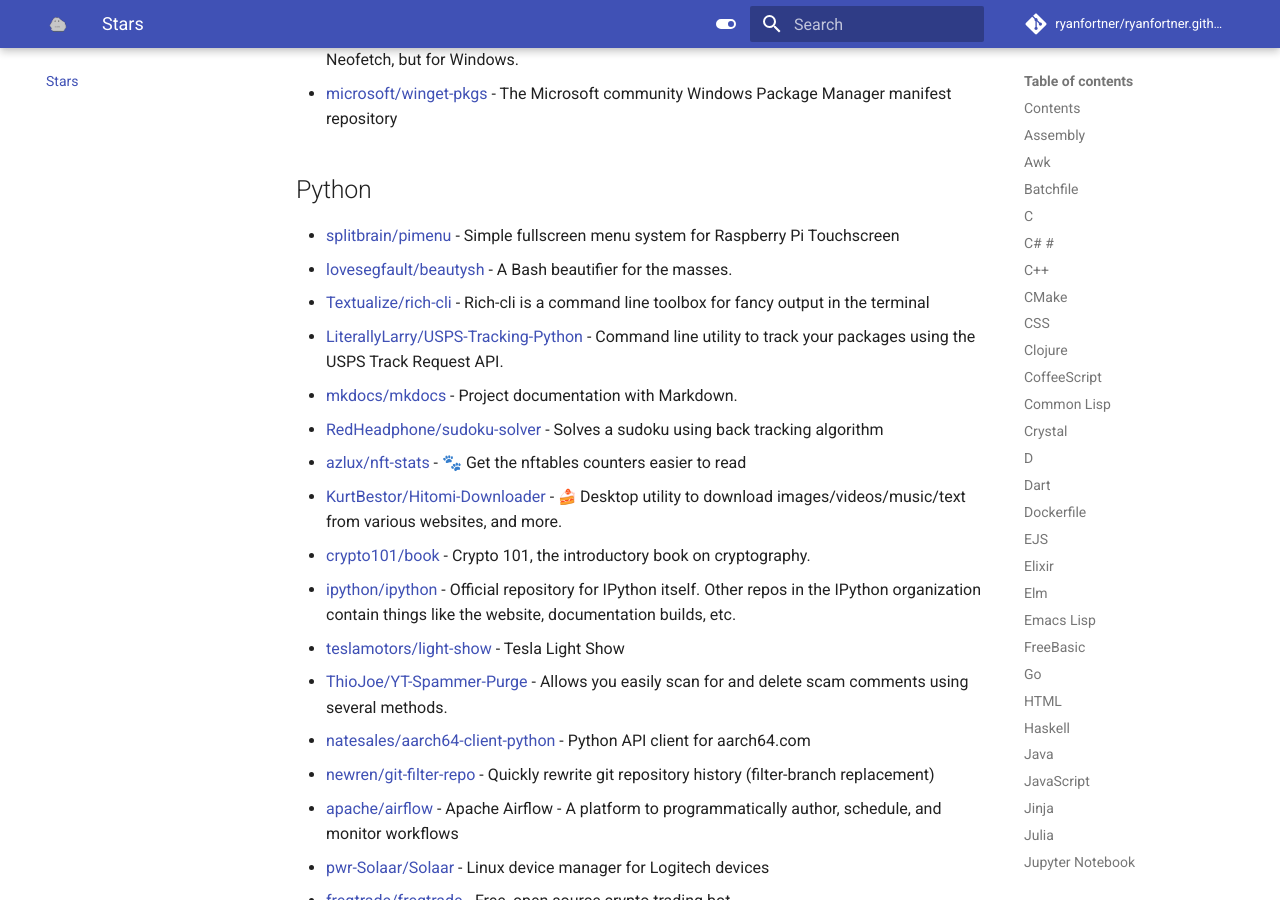
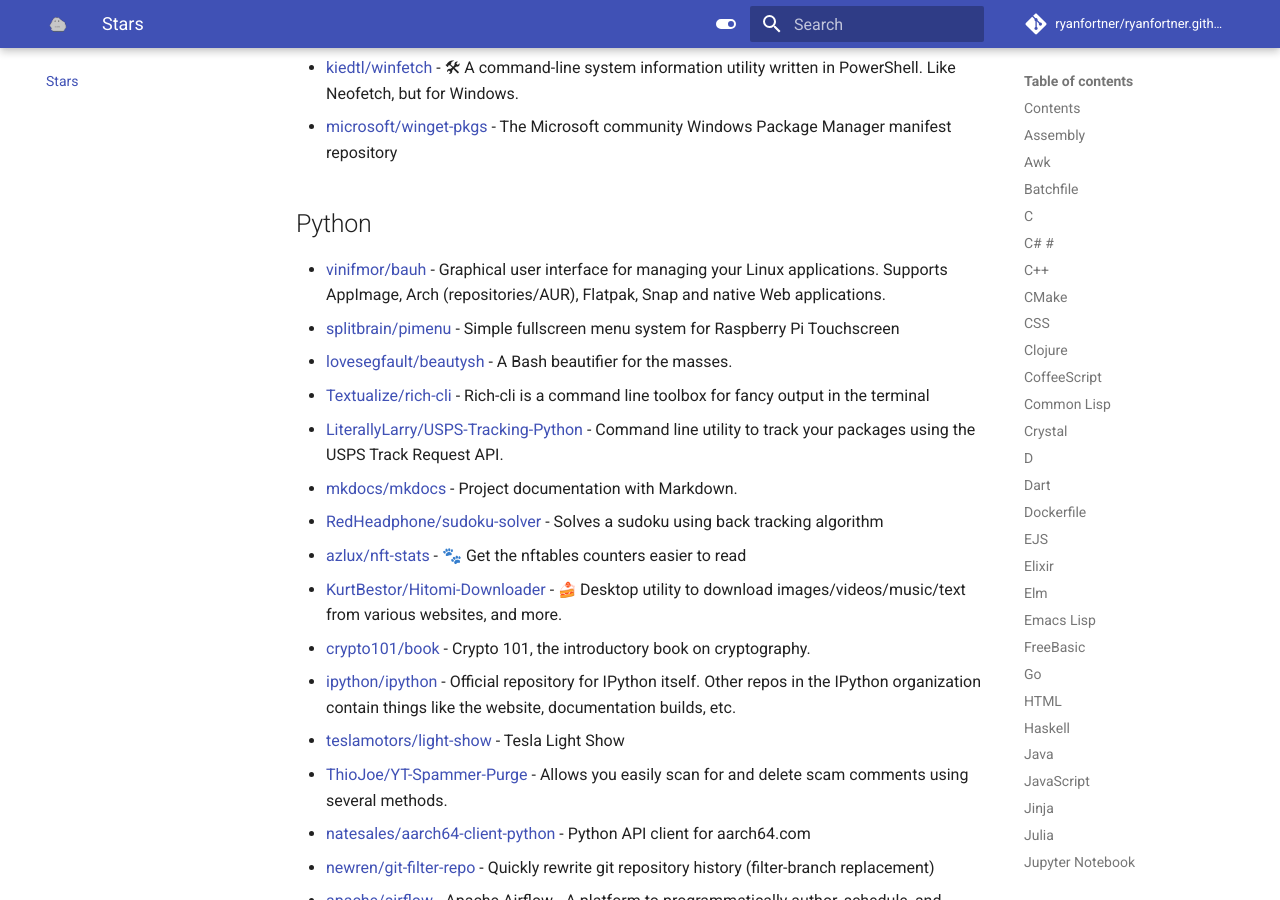
Before and after one commit to ryanfortner/ryanfortner.github.io, an MkDocs documentation site: the page built from docs/stars.md, in a window 1280 px wide and 900 px high, scrolled down 43319 px. Built offline with MkDocs 1.6.1 and Material for MkDocs 9.7.7, drawn with Linux system fonts in a browser that asks for light colours; emoji names are drawn with the system emoji font; comment, search, counter and statistics services are not loaded; some of the changed text lies outside the part shown.

Commit message:
update stars.md

```diff
--- a/docs/stars.md
+++ b/docs/stars.md
@@ -902,6 +902,7 @@
 
 ## Others
 
+- [techcoder20/MyRices](https://github.com/techcoder20/MyRices) - A repo for storing my rices.
 - [sdmg15/Best-websites-a-programmer-should-visit](https://github.com/sdmg15/Best-websites-a-programmer-should-visit) - :link: Some useful websites for programmers.
 - [awesome-foss/awesome-sysadmin](https://github.com/awesome-foss/awesome-sysadmin) - A curated list of amazingly awesome open source sysadmin resources.
 - [geeekpi/cm4routerboard](https://github.com/geeekpi/cm4routerboard) - Raspberry Pi Computer Module 4 internet extand board firmware and config files
@@ -1078,6 +1079,7 @@
 
 ## Python
 
+- [vinifmor/bauh](https://github.com/vinifmor/bauh) - Graphical user interface for managing your Linux applications. Supports AppImage, Arch (repositories/AUR), Flatpak, Snap and native Web applications.
 - [splitbrain/pimenu](https://github.com/splitbrain/pimenu) - Simple fullscreen menu system for Raspberry Pi Touchscreen
 - [lovesegfault/beautysh](https://github.com/lovesegfault/beautysh) - A Bash beautifier for the masses.
 - [Textualize/rich-cli](https://github.com/Textualize/rich-cli) - Rich-cli is a command line toolbox for fancy output in the terminal
```
Also changed, not shown: other parts of docs/stars.md (+1 -0 lines).
